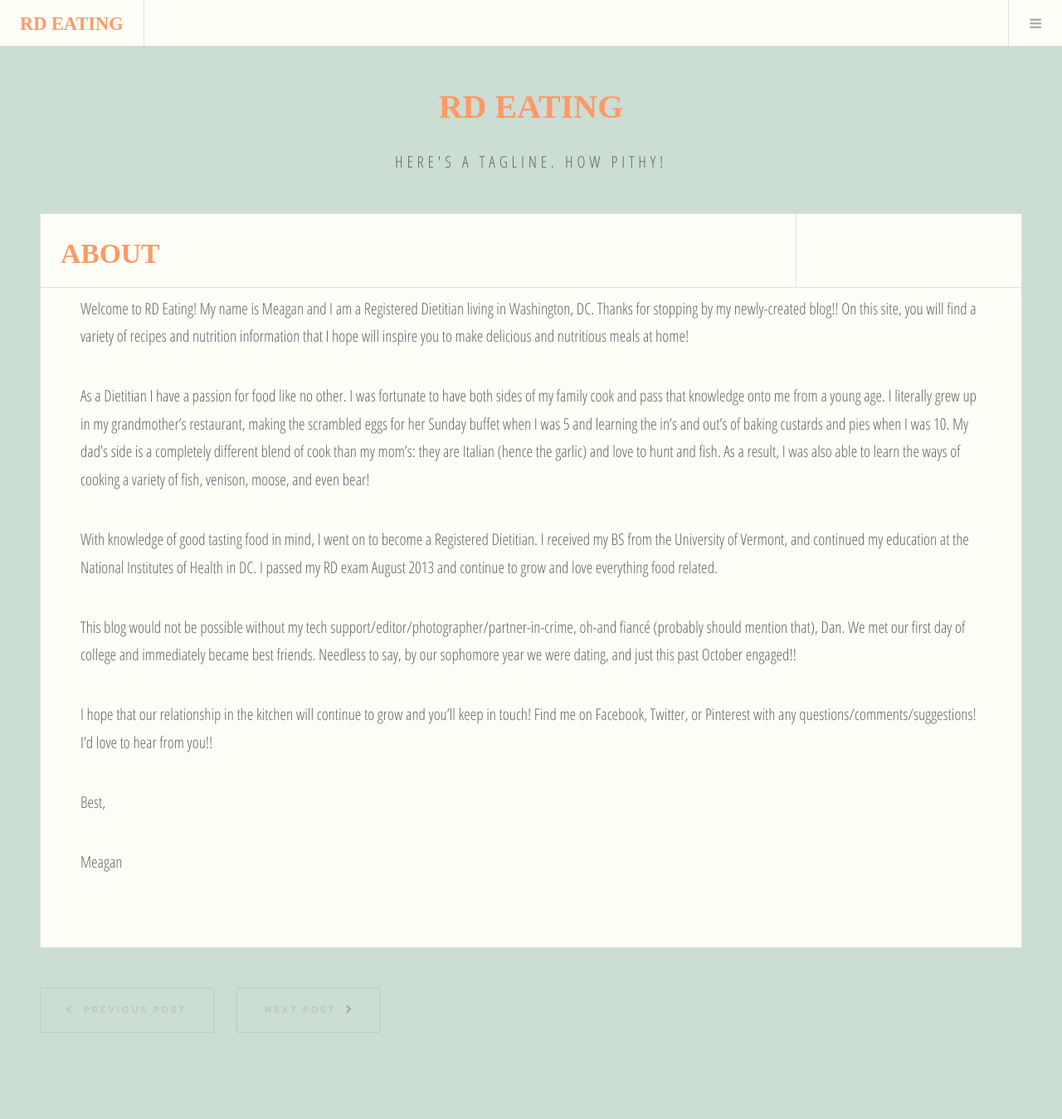
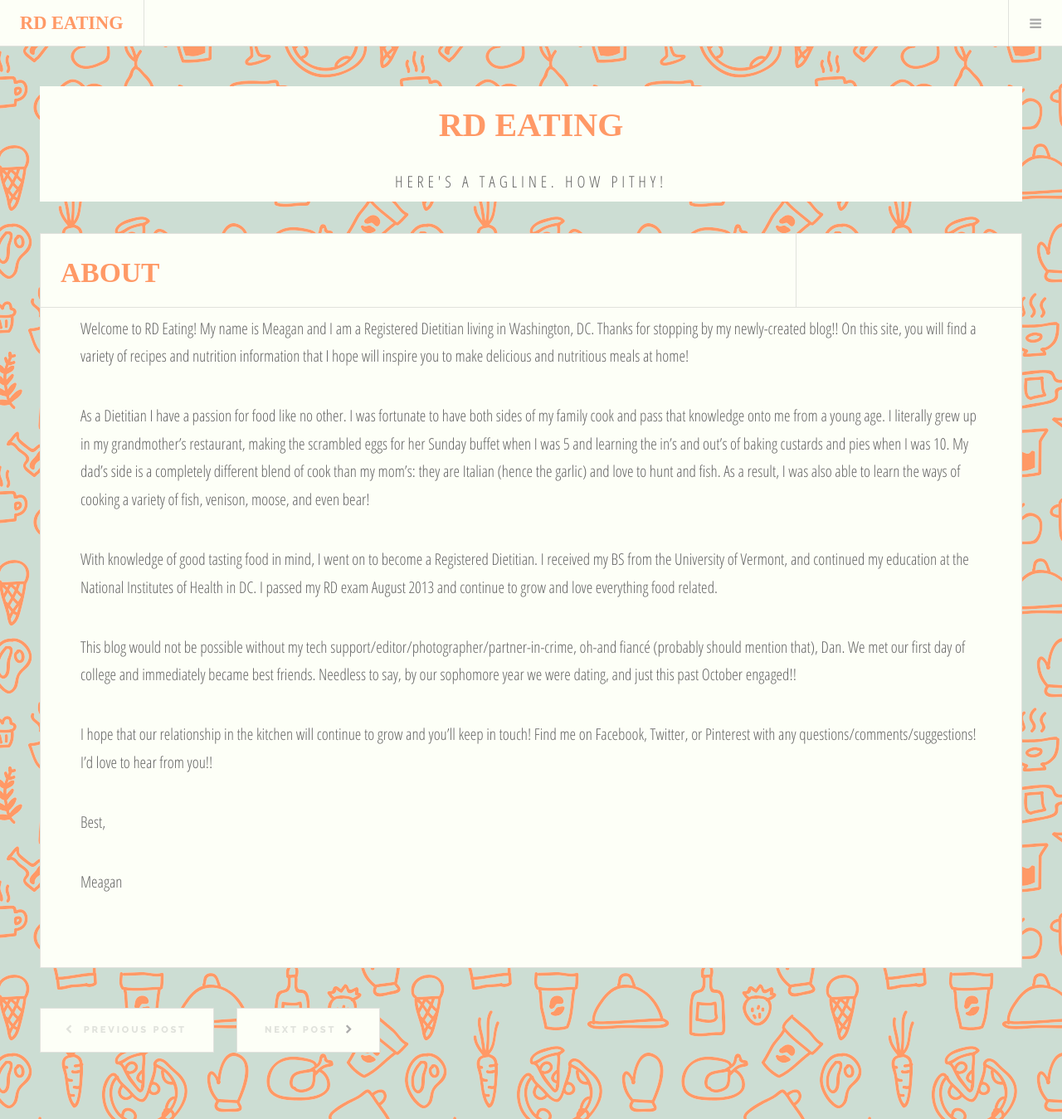
Before and after one commit to RDEating/RDEating.github.io, a Jekyll site: the page built from about.md, in a window 1280 px wide and 1349 px high. Shown: the whole window at 83% size. Built offline with Jekyll 4.4.1, drawn with Linux system fonts in a browser that asks for light colours; nearby versions of some CDN libraries; some web fonts are replaced; library files that are not in the unit come from our copies; comment, search, counter and statistics services are not loaded.

Commit message:
Styling changes.

```diff
--- a/_includes/header.html
+++ b/_includes/header.html
@@ -6,5 +6,5 @@
   <link rel="stylesheet" href="{{ "/css/main.css" | prepend: site.baseurl }}">
   <!--[if lte IE 9]><link rel="stylesheet" href="{{ "assets/css/ie9.css" | prepend: site.baseurl }}" /><![endif]-->
   <!--[if lte IE 8]><link rel="stylesheet" href="{{ "assets/css/ie8.css" | prepend: site.baseurl }}" /><![endif]-->
-  <link href='https://fonts.googleapis.com/css?family=Open+Sans+Condensed:300,300italic,700|Happy+Monkey' rel='stylesheet' type='text/css'>
+  <link href='https://fonts.googleapis.com/css?family=Sue+Ellen+Francisco|Open+Sans+Condensed:300' rel='stylesheet' type='text/css'>
 </head>
--- a/_layouts/main.html
+++ b/_layouts/main.html
@@ -26,7 +26,6 @@
   						{% else %}
   						  <li><a href="#" class="disabled button big previous">Previous Page</a></li>
   						{% endif %}
-  							<li>{{ paginator.page }} / {{ paginator.total_pages }}</li>
 							{% if paginator.next_page %}
   						  <li><a href="{{ paginator.next_page_path }}" class="button big next">Next Page</a></li>
   						{% else %}
--- a/css/main.css
+++ b/css/main.css
@@ -46,6 +46,14 @@
 
 	body {
 		-webkit-text-size-adjust: none;
+	}
+
+/* Font */
+	@font-face {
+	  font-family: 'Klee';
+	  font-style: normal;
+	  font-weight: normal;
+	  src: local('Klee'), url('klee.ttf') format('truetype');
 	}
 
 /* Box Model */
@@ -1390,14 +1398,6 @@
 	}
 
 
-/* Font */
-@font-face {
-  font-family: 'Klee';
-  font-style: normal;
-  font-weight: normal;
-  src: local('Klee'), url('/klee.ttf') format('truetype');
-}
-
 /* Basic */
 
 	@-ms-viewport {
@@ -1417,7 +1417,7 @@
 	}
 
 	body {
-		background: #CCDDD3;
+		background-image: url("/background.png");
 	}
 
 		body.is-loading *, body.is-loading *:before, body.is-loading *:after {
@@ -1524,7 +1524,7 @@
 
 	h1, h2, h3, h4, h5, h6 {
 		color: #ff9966;
-    	font-family: 'Klee', serif;;
+    	font-family: 'Sue Ellen Francisco', serif;
 		font-weight: 800;
 		line-height: 1.15;
 		margin: 0 0 1em 0;
@@ -2268,6 +2268,7 @@
 			cursor: default;
 			list-style: none;
 			padding-left: 0;
+			width: auto;
 		}
 
 			ul.actions li {
@@ -2282,6 +2283,7 @@
 
 			ul.actions.pagination .next {
 				text-decoration: none;
+				background-color: #FDFFF7;
 			}
 
 				ul.actions.pagination .next:after {
@@ -2300,6 +2302,7 @@
 
 			ul.actions.pagination .previous {
 				text-decoration: none;
+				background-color: #FDFFF7;
 			}
 
 				ul.actions.pagination .previous:before {
@@ -2477,7 +2480,7 @@
 
 					ul.posts article header .published {
 						display: block;
-						font-family: "Raleway", Helvetica, 游ゴシック体, 'Yu Gothic', YuGothic, 'ヒラギノ角ゴシック Pro', 'Hiragino Kaku Gothic Pro', メイリオ, Meiryo, Osaka, 'ＭＳ Ｐゴシック', 'MS PGothic', sans-serif;
+						font-family: 'Sue Ellen Francisco', serif;'
 						font-size: 0.6em;
 						font-weight: 400;
 						letter-spacing: 0.25em;
@@ -2683,7 +2686,7 @@
 				.post > header .meta .published {
 					color: #3c3b3b;
 					display: block;
-          			font-family: 'Klee', serif;;
+          			font-family: 'Sue Ellen Francisco', serif;;
 					font-weight: 800;
 					letter-spacing: 0.25em;
 					font-size: 1.2em;
@@ -3071,7 +3074,7 @@
 
 				#header .links ul li a {
 					border-bottom: 0;
-			        font-family: 'Klee', serif;;
+			        font-family: 'Sue Ellen Francisco', serif;;
 					font-size: 1.2em;
 					font-weight: 400;
 					letter-spacing: 0.25em;
@@ -3308,8 +3311,10 @@
 
 	#intro {
 		margin: 0 0 1.5em 0;
+		padding-top: 1.5em;
 		text-align: center;
 		width:100%;
+		background: #FDFFF7;
 	}
 
 	#intro .logo {
@@ -3400,7 +3405,7 @@
 
 	#footer .copyright {
 		color: #aaaaaa;
-    font-family: "Raleway", Helvetica, 游ゴシック体, 'Yu Gothic', YuGothic, 'ヒラギノ角ゴシック Pro', 'Hiragino Kaku Gothic Pro', メイリオ, Meiryo, Osaka, 'ＭＳ Ｐゴシック', 'MS PGothic', sans-serif;
+	    font-family: "Raleway", Helvetica, 游ゴシック体, 'Yu Gothic', YuGothic, 'ヒラギノ角ゴシック Pro', 'Hiragino Kaku Gothic Pro', メイリオ, Meiryo, Osaka, 'ＭＳ Ｐゴシック', 'MS PGothic', sans-serif;
 		font-size: 0.5em;
 		font-weight: 400;
 		letter-spacing: 0.25em;
```
Also changed, not shown: README.md, background.png (added).
